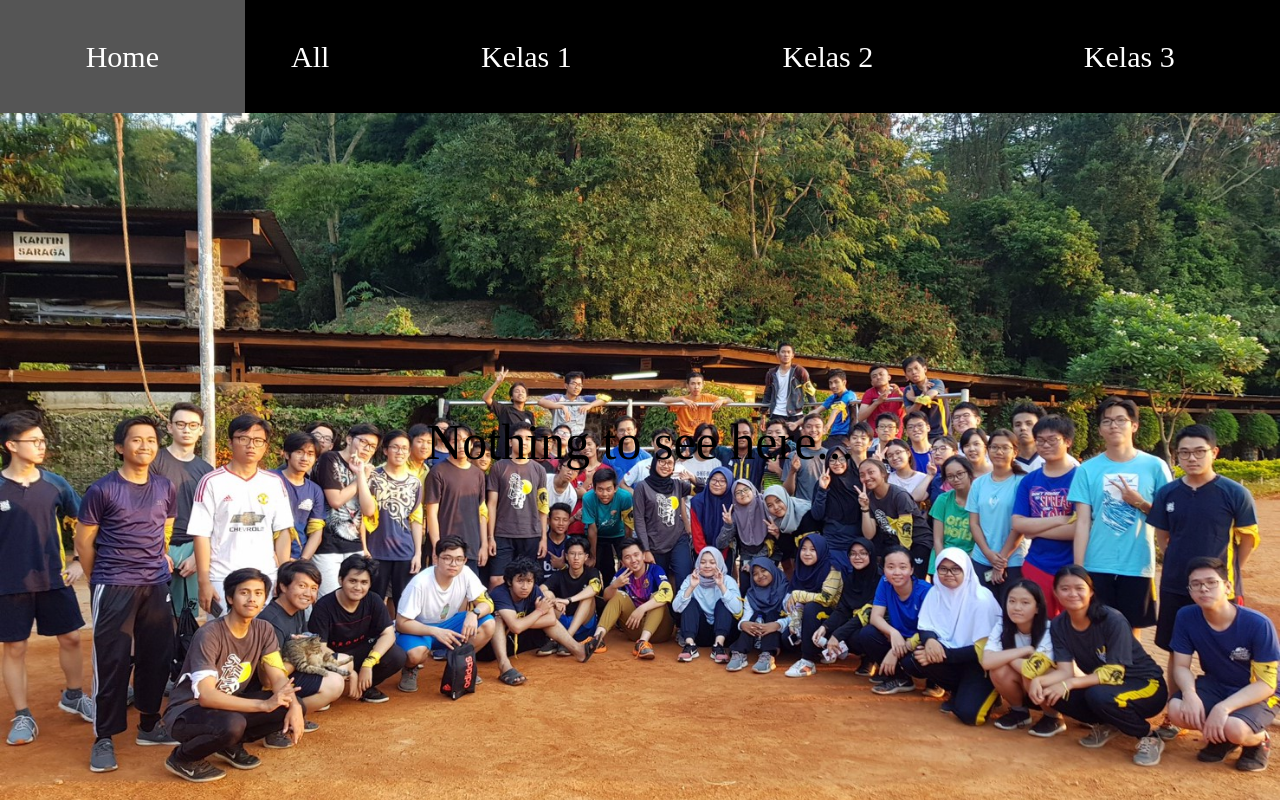
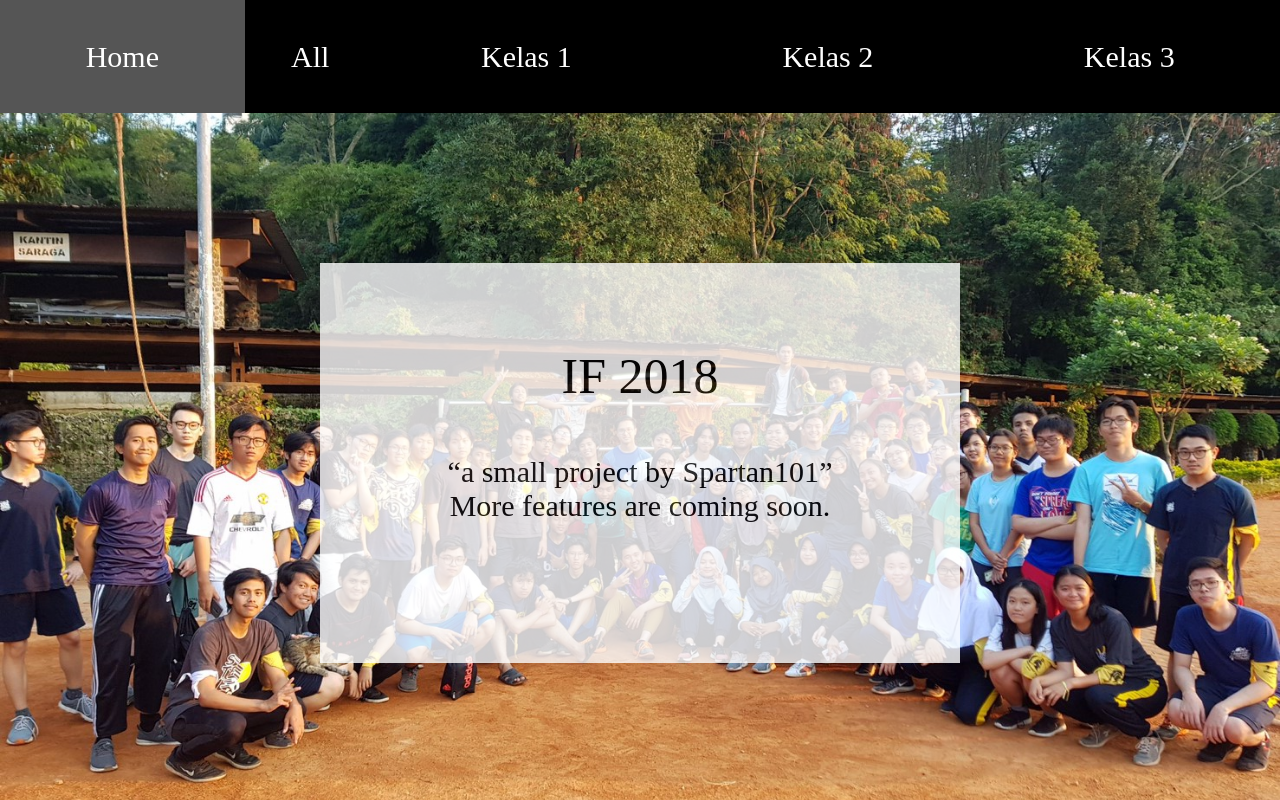
Before and after one commit to haverzard/if2018db, a Django app: page / in a window 1280 px wide. Run offline with Django 3.2, Linux system fonts and the light colour scheme.

Commit message:
IF2018DB v.1.1.1 - Added Home Page and Footer

```diff
--- a/static/css/main.css
+++ b/static/css/main.css
@@ -1,5 +1,5 @@
 body {
-	background-color: #00FFFF;
+	background-color: #FFFFFF;
 	margin: 0;
 	background-image: url(../imgs/pic.jpg);
 	background-repeat: no-repeat;
@@ -34,16 +34,19 @@ table {
 	width: 90%;
 	height: auto;
 	top: 50px;
-	left: 100px;
+	left: 5%;
 }
 
 #container2 {
+	background-color: #FFFFFF;
+	position: relative;
+	opacity: 0.8;
+	width: 50%;
+	height: 400px;
+	top: 150px;
+	left: 25%;
 	text-align: center;
-}
-
-#ll1 {
-	position: relative;
-	top: 250px;
+	font-size: 30px;
 }
 
 .content {
@@ -66,3 +69,15 @@ table {
 	vertical-align: top;
 	width: 15cm;
 }
+
+#footer {
+	background-color: #000000;
+	color: #FFFFFF;
+	height: 2.5cm;
+	text-align: center;
+	font-size: 20px;
+}
+
+.footer_text {
+	margin: 20px;
+}
--- a/templates/class.html
+++ b/templates/class.html
@@ -44,6 +44,12 @@
 		<br>
 	</div>
 </div>
+<br>
+<footer id="footer">
+	<p class="footer_text">
+		<br>Created by Spartan101 in 2019 - More updates to the design and code will be happening. Hopefully.</br>
+	</p>
+</footer>
 <script>
 	if (window.innerHeight > window.innerWidth) {
 		document.getElementsByClassName("content")[0].remove()
--- a/templates/head.html
+++ b/templates/head.html
@@ -31,6 +31,7 @@
 			{% block frame %}
 			{% endblock frame %}
 		</div>
+
 	</body>
 	<script>
 		function toggle(x) { document.getElementById(x).onmouseover = function(){ document.getElementById(x).style.backgroundColor = "#555555"; }; document.getElementById(x).onmouseleave = function(){ document.getElementById(x).style.backgroundColor = "#000000"; }; };
--- a/templates/home.html
+++ b/templates/home.html
@@ -1,6 +1,9 @@
 {% extends "head.html" %}
 {% block frame %}
 <div id="container2">
-	<p class="title" id="ll1">Nothing to see here...</p>
+	<br>
+	<p class="title" id="ll1">IF 2018</p>
+	<q>a small project by Spartan101</q>
+	<br>More features are coming soon.</br>
 </div>
 {% endblock frame %}
```
Also changed, not shown: 1 other file.
